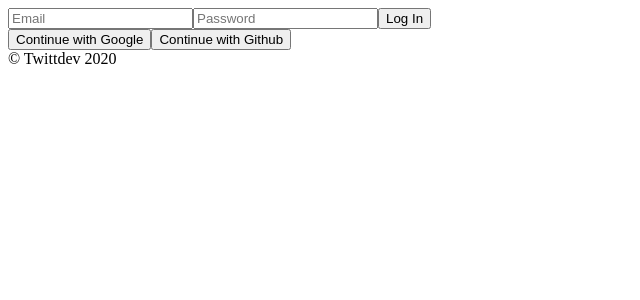
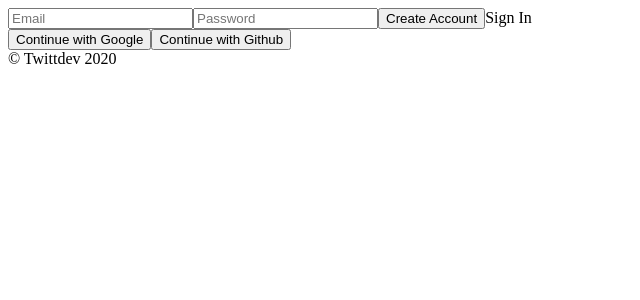
Before and after one commit to Hanswind/Twittdev, a React (Create React App) app: page / in a window 1280 px wide. Shown: the top 300 px of the page, without its empty margins (0-640 px from the left). Built offline with nearby package versions, Linux system fonts and the light colour scheme; no server answers.

Commit message:
firbase 기본 로그인 추가

```diff
--- a/src/components/App.js
+++ b/src/components/App.js
@@ -1,12 +1,23 @@
-import React, { useState } from "react";
+import React, { useEffect, useState } from "react";
 import AppRouter from "./Router";
 import { authService } from "../myFirebase";
 
 function App() {
+  const [init, setInit] = useState(false);
   const [isLoggedIn, setIsLoggedIn] = useState(authService.currentUser);
+  useEffect(() => {
+    authService.onAuthStateChanged((user) => {
+      if (user) {
+        setIsLoggedIn(true);
+      } else {
+        setIsLoggedIn(false);
+      }
+      setInit(true);
+    });
+  });
   return (
     <>
-      <AppRouter isLoggedIn={isLoggedIn} />
+      {init ? <AppRouter isLoggedIn={isLoggedIn} /> : "Initializing..."}
       <footer>&copy; Twittdev {new Date().getFullYear()}</footer>
     </>
   );
--- a/src/routes/Auth.js
+++ b/src/routes/Auth.js
@@ -1,8 +1,13 @@
+import { authService } from "myFirebase";
 import React, { useState } from "react";
 
 const Auth = () => {
   const [email, setEmail] = useState("");
   const [password, setPassword] = useState("");
+  const [newAccount, setNewAccount] = useState(true);
+
+  const [error, setError] = useState("");
+
   const onChange = (event) => {
     const {
       target: { name, value },
@@ -14,9 +19,32 @@
       setPassword(value);
     }
   };
-  const onSubmit = (event) => {
+
+  const onSubmit = async (event) => {
     event.preventDefault();
+    try {
+      if (newAccount) {
+        // create account
+        // 계정 생성하면 사용자는 바로 로그인 된다 공식 문서에 써있어서 따로 로그인도 안해줘도댐
+        const data = await authService.createUserWithEmailAndPassword(
+          email,
+          password
+        );
+        console.log(data);
+      } else {
+        // login
+        const data = await authService.signInWithEmailAndPassword(
+          email,
+          password
+        );
+      }
+    } catch (error) {
+      setError(error.message);
+    }
   };
+
+  const toggleAccount = () => setNewAccount((prev) => !prev);
+
   return (
     <div>
       <form onSubmit={onSubmit}>
@@ -36,7 +64,12 @@
           value={password}
           onChange={onChange}
         />
-        <input type="submit" value="Log In" />
+        <input type="submit" value={newAccount ? "Create Account" : "Log In"} />
+
+        <span onClick={toggleAccount}>
+          {newAccount ? "Sign In" : "Create Account"}
+        </span>
+        {error}
       </form>
       <div>
         <button>Continue with Google</button>
```
